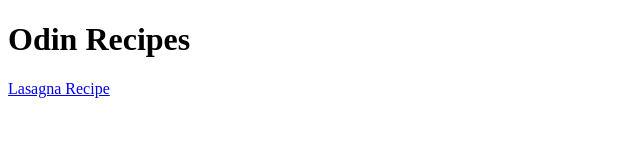
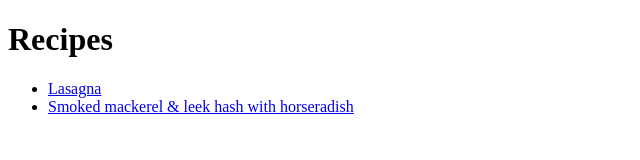
Before and after one commit to ZafarA7/odin-recipes, a plain HTML site: page index.html in a window 1280 px wide. Shown: the whole page, without its empty margins (0-640 px from the left). Drawn offline with Linux system fonts and the light colour scheme.

Commit message:
index.html

```diff
--- a/index.html
+++ b/index.html
@@ -7,8 +7,11 @@
     <title>Recipe</title>
 </head>
 <body>
-    <h1>Odin Recipes</h1>
+    <h1>Recipes</h1>
+    <ul>
+        <li><a href="lasagna.html">Lasagna</a></li>
+        <li><a href="recipeone.html">Smoked mackerel & leek hash with horseradish</a></li>
 
-    <a href="lasagna.html">Lasagna Recipe</a>
+    </ul>
 </body>
 </html>
```
